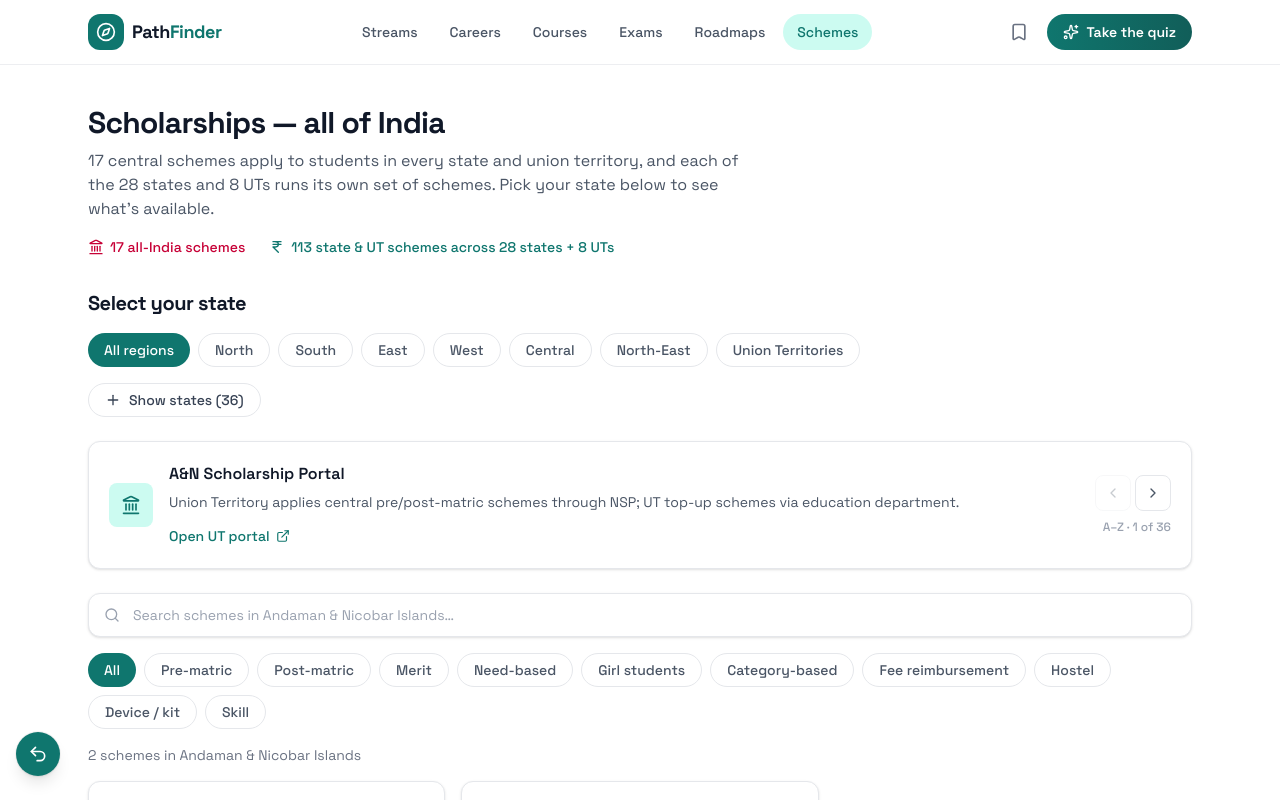
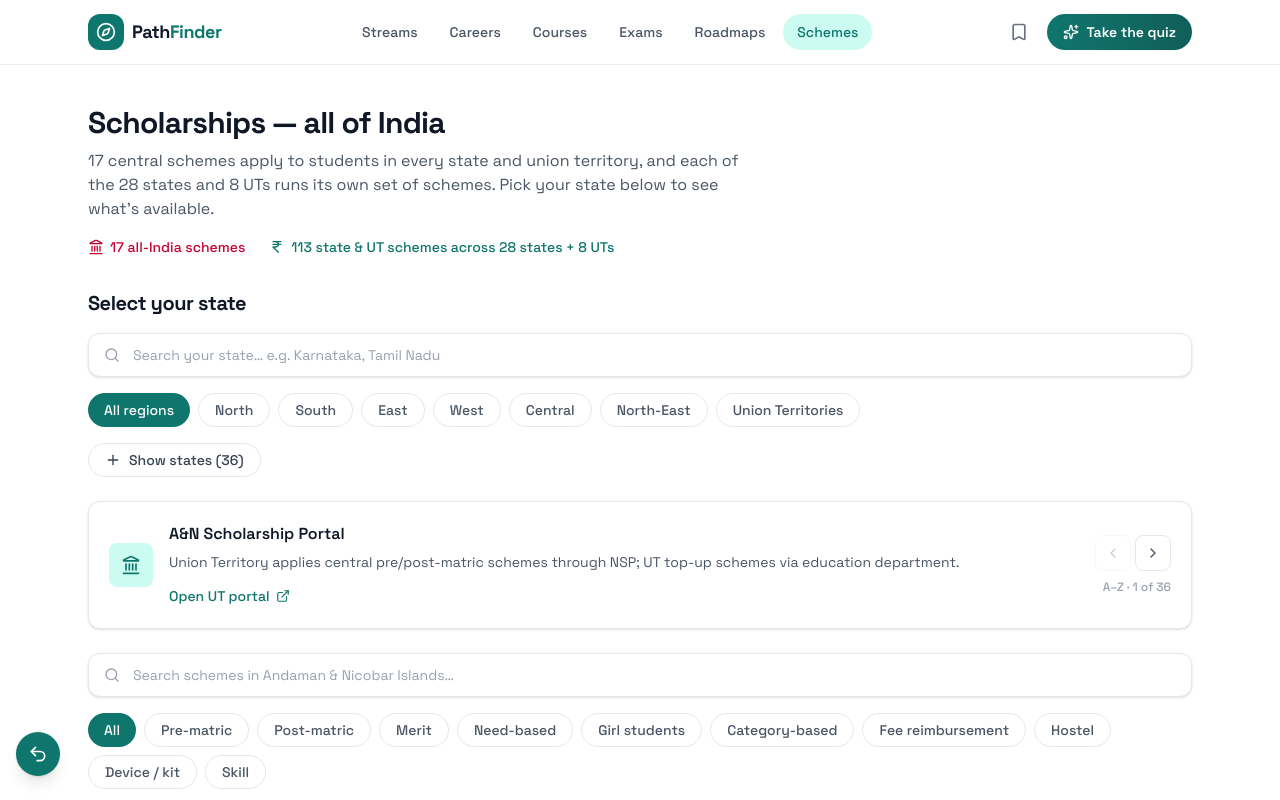
Before and after one commit to Tejaswini1979/pathfinder, a Next.js app: page /schemes in a window 1280 px wide. Shown: the top 800 px of the page. Built offline with nearby package versions, Linux system fonts and the light colour scheme.

Commit message:
Add search box to filter states in state selector

```diff
--- a/src/components/StateSchemeExplorer.tsx
+++ b/src/components/StateSchemeExplorer.tsx
@@ -44,6 +44,7 @@ export default function StateSchemeExplorer({ states }: Props) {
   const [selectedName, setSelectedName] = useState<string | null>(null);
   const [category, setCategory] = useState<StateSchemeCategory | "ALL">("ALL");
   const [query, setQuery] = useState("");
+  const [stateQuery, setStateQuery] = useState("");
   const [showStates, setShowStates] = useState(false);
 
   const filteredStates = useMemo(() => {
@@ -52,12 +53,19 @@ export default function StateSchemeExplorer({ states }: Props) {
     return [...list].sort((a, b) => a.name.localeCompare(b.name));
   }, [states, region]);
 
+  const q = stateQuery.trim().toLowerCase();
+
+  const visibleStates = useMemo(() => {
+    if (!q) return filteredStates;
+    return filteredStates.filter((s) => s.name.toLowerCase().includes(q));
+  }, [filteredStates, q]);
+
   const active =
-    filteredStates.find((s) => s.name === selectedName) ?? filteredStates[0];
-  const activeIndex = active ? filteredStates.indexOf(active) : -1;
+    visibleStates.find((s) => s.name === selectedName) ?? visibleStates[0];
+  const activeIndex = active ? visibleStates.indexOf(active) : -1;
 
   const goTo = (index: number) => {
-    const target = filteredStates[index];
+    const target = visibleStates[index];
     if (target) setSelectedName(target.name);
   };
 
@@ -83,7 +91,21 @@ export default function StateSchemeExplorer({ states }: Props) {
 
   return (
     <div>
-      <div className="flex flex-wrap gap-2">
+      <div className="relative">
+        <Search className="pointer-events-none absolute left-4 top-1/2 h-4 w-4 -translate-y-1/2 text-gray-400" />
+        <input
+          type="search"
+          value={stateQuery}
+          onChange={(e) => {
+            setStateQuery(e.target.value);
+            setShowStates(true);
+          }}
+          placeholder="Search your state… e.g. Karnataka, Tamil Nadu"
+          className="h-11 w-full rounded-xl border border-gray-200 bg-white pl-11 pr-4 text-sm text-gray-900 shadow-sm outline-none transition-colors placeholder:text-gray-400 focus:border-primary focus:ring-2 focus:ring-primary/20"
+        />
+      </div>
+
+      <div className="mt-4 flex flex-wrap gap-2">
         {regionKeys.map((r) => (
           <button
             key={r}
@@ -104,6 +126,13 @@ export default function StateSchemeExplorer({ states }: Props) {
       </div>
 
       <div className="mt-4">
+        {q ? (
+          <p className="text-sm text-gray-500">
+            {visibleStates.length} state
+            {visibleStates.length === 1 ? "" : "s"} matching &quot;
+            {stateQuery.trim()}&quot;
+          </p>
+        ) : (
           <button
             type="button"
             onClick={() => setShowStates((v) => !v)}
@@ -121,11 +150,12 @@ export default function StateSchemeExplorer({ states }: Props) {
               </>
             )}
           </button>
+        )}
       </div>
 
-      {showStates && (
+      {(showStates || q) && (
         <div className="mt-4 grid grid-cols-2 gap-2 sm:grid-cols-3 lg:grid-cols-4">
-          {filteredStates.map((s) => (
+          {visibleStates.map((s) => (
             <button
               key={s.name}
               type="button"
@@ -140,6 +170,12 @@ export default function StateSchemeExplorer({ states }: Props) {
               <span className="truncate">{s.name}</span>
             </button>
           ))}
+        </div>
+      )}
+
+      {q && visibleStates.length === 0 && (
+        <div className="mt-6 rounded-xl border border-dashed border-gray-300 p-8 text-center text-sm text-gray-500">
+          No state matches &quot;{stateQuery.trim()}&quot;. Try a different name.
         </div>
       )}
 
@@ -183,7 +219,7 @@ export default function StateSchemeExplorer({ states }: Props) {
                 <button
                   type="button"
                   onClick={() => goTo(activeIndex + 1)}
-                  disabled={activeIndex < 0 || activeIndex >= filteredStates.length - 1}
+                  disabled={activeIndex < 0 || activeIndex >= visibleStates.length - 1}
                   aria-label="Next state alphabetically"
                   className="flex h-9 w-9 items-center justify-center rounded-lg border border-gray-200 text-gray-600 transition-colors hover:border-primary/50 hover:text-primary disabled:cursor-not-allowed disabled:opacity-30 disabled:hover:border-gray-200 disabled:hover:text-gray-600"
                 >
@@ -191,7 +227,7 @@ export default function StateSchemeExplorer({ states }: Props) {
                 </button>
               </div>
               <p className="text-xs font-medium text-gray-400">
-                A–Z · {activeIndex + 1} of {filteredStates.length}
+                A–Z · {activeIndex + 1} of {visibleStates.length}
               </p>
             </div>
           </div>
```
Lines whose indentation alone changed are shown as unchanged.
